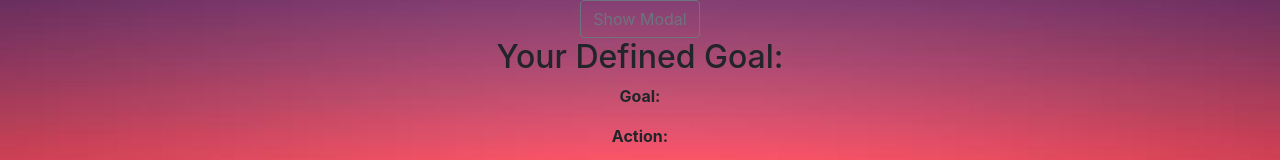
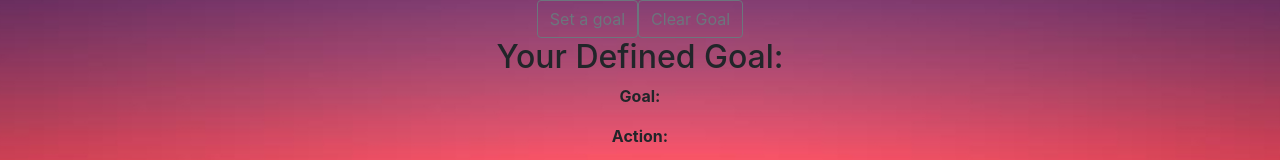
Before and after one commit to 2000mato/AH-Goals-Toolkit, a React (Create React App) app in the folder toolkit/: page / in a window 1280 px wide. Shown: the top 160 px of the page. Built offline with nearby package versions, Linux system fonts and the light colour scheme.

Commit message:
reset button clears goal details

```diff
--- a/toolkit/src/ContextProvider.js
+++ b/toolkit/src/ContextProvider.js
@@ -5,9 +5,19 @@ import Context from './Context';
 const ContextProvider = ({children}) => {
     const [showModal, setShowModal] = useState(false);
     const [goalDetails, setGoalDetails] = useState({});
+    const currentDate = new Date();
+    const threeMonthsFromNow = new Date(currentDate.setMonth(currentDate.getMonth() + 3));
+
+    const defaultGoalDetails = {
+        goalText: '',
+        actionText: '',
+        startDate: currentDate,
+        endDate: threeMonthsFromNow
+    };
+
 
     return (
-        <Context.Provider value={{showModal, setShowModal, goalDetails, setGoalDetails}}>
+        <Context.Provider value={{showModal, setShowModal, goalDetails, defaultGoalDetails, setGoalDetails}}>
             {children}
         </Context.Provider>
     );
--- a/toolkit/src/Toolbar.js
+++ b/toolkit/src/Toolbar.js
@@ -3,17 +3,19 @@ import Context from './Context';
 
 function Toolbar() {
 
-const {setShowModal} = useContext(Context);
 
+    const {setShowModal} = useContext(Context);
+    const {defaultGoalDetails, setGoalDetails} = useContext(Context);
 
-const toggleModal = () => {
-    setShowModal(prevState => !prevState);
-}
+    const toggleModal = () => {
+        setShowModal(prevState => !prevState);
+    }
 
 
     return(
         <div className='toolbar'>
-            <button className='btn btn-outline-secondary' onClick={toggleModal}>Show Modal</button>
+            <button className='btn btn-outline-secondary' onClick={toggleModal}>Set a goal</button>
+            <button className='btn btn-outline-secondary' onClick={() => setGoalDetails(defaultGoalDetails)}>Clear Goal</button>
         </div>
     )
 }
```
Also changed, not shown: toolkit/src/Prompt.js (+5 -2 lines).
